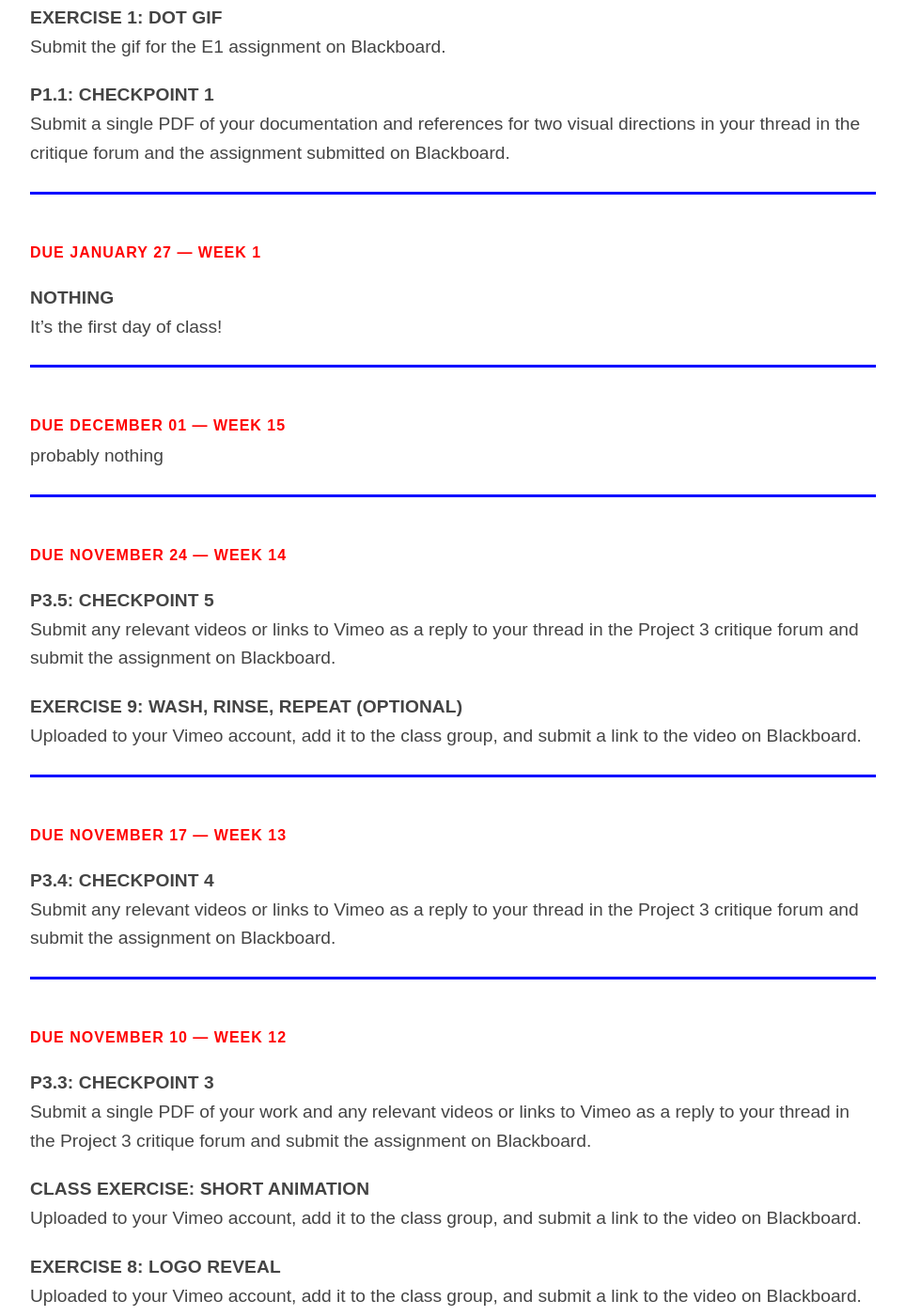
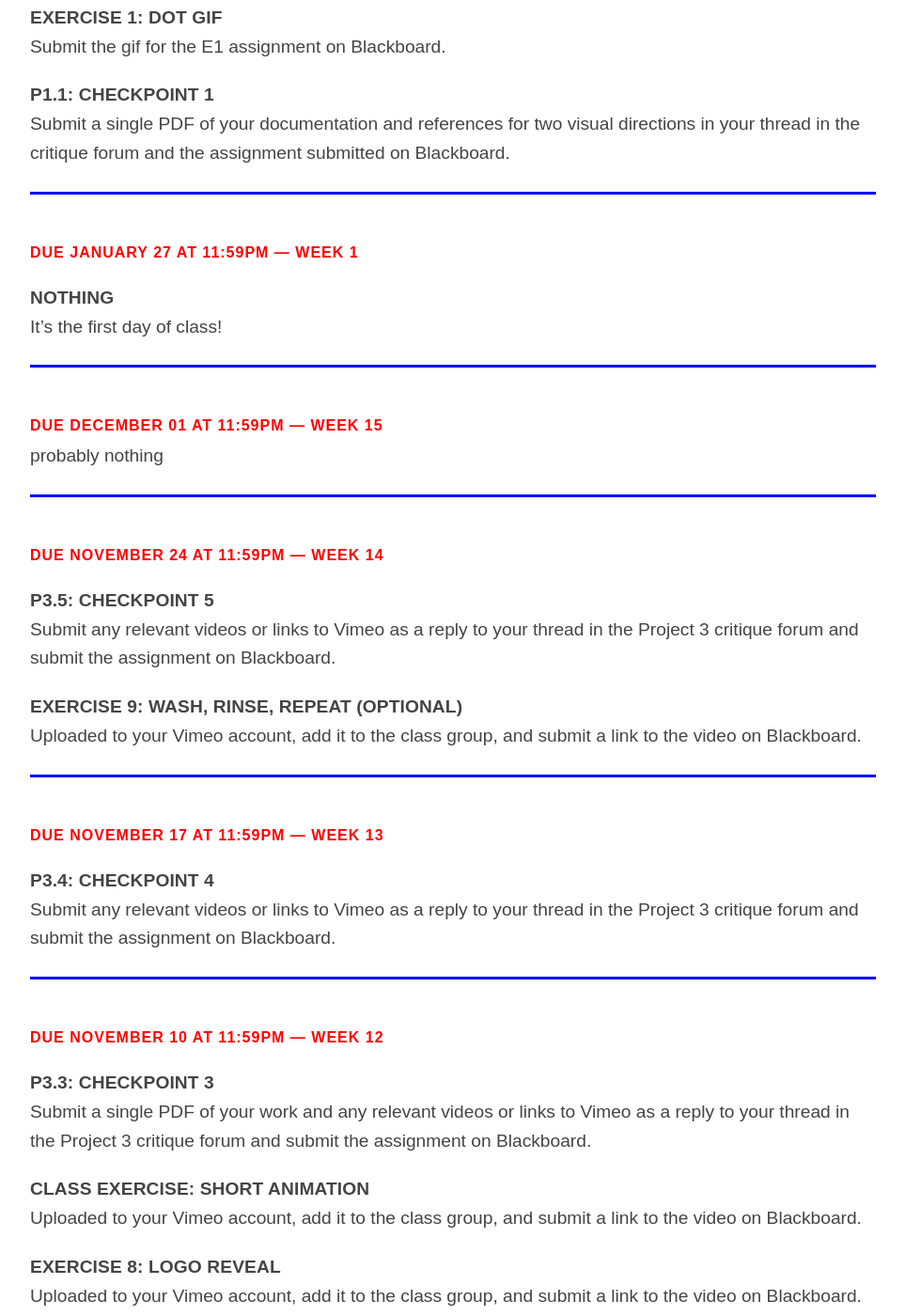
Before and after one commit to gmu-gd/motion21-spring, a Jekyll site: the page built from due/index.md, in a window 1280 px wide and 1400 px high, scrolled down 453 px. Shown: the whole window at 94% size, without its empty margins (0-963 px from the left). Built offline with Jekyll 4.4.1, drawn with Linux system fonts in a browser that asks for light colours; some web fonts are replaced; some of the changed text lies outside the part shown.

Commit message:
Update whats-due.html

```diff
--- a/_includes/whats-due.html
+++ b/_includes/whats-due.html
@@ -1,6 +1,6 @@
 {% for post in site.categories.due %}
   <article class="single">
-    <span class="due">Due {% assign seconds = 7 | times: 24 | times: 60 | times: 60 %}{{ post.date | date: "%s" | plus: seconds | date: "%B %d" }} &mdash; {{post.title}} </span>
+    <span class="due">Due {% assign seconds = 7 | times: 24 | times: 60 | times: 60 %}{{ post.date | date: "%s" | plus: seconds | date: "%B %d" }} at 11:59pm &mdash; {{post.title}} </span>
     {{ post.content }}
     <hr>
   </article>
```
